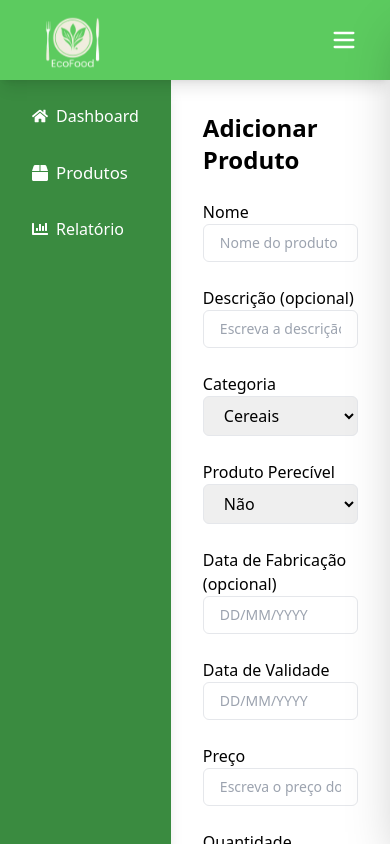
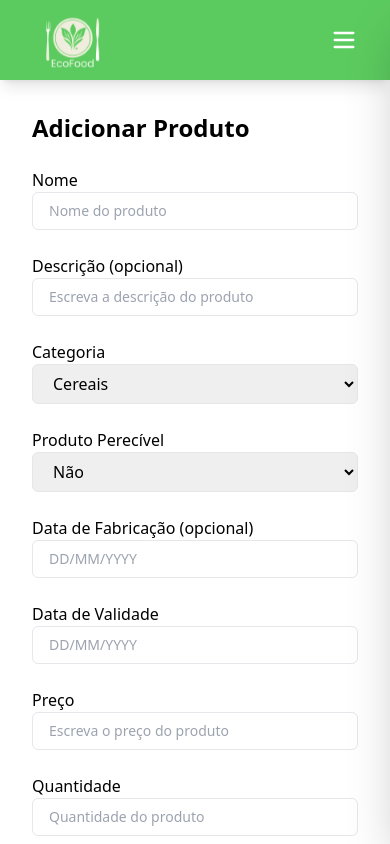
Before and after one commit to yuribodo/a-base-vem-forte, a Next.js app in the folder Front/: page /main/produtos/adicionar-produto in a window 390 px wide. Shown: the top 844 px of the page. Built offline with nearby package versions, Linux system fonts and the light colour scheme.

Commit message:
refactor: hide sidebar in mobile devices

```diff
--- a/Front/app/(root)/main/layout.tsx
+++ b/Front/app/(root)/main/layout.tsx
@@ -1,7 +1,6 @@
 import SideBar from "@/components/Layout/SideBar";
 import '@/styles/globals.css'
 import Header from "@/components/Layout/Header";
-
 
 export default function RootLayout({
 	children,
@@ -13,7 +12,7 @@ export default function RootLayout({
 			<body>
                 <Header/>
                 <div className="flex">
-					<SideBar/>
+					<SideBar className="hidden lg:block"/>
                     {children}
                 </div>
 			</body>
```
